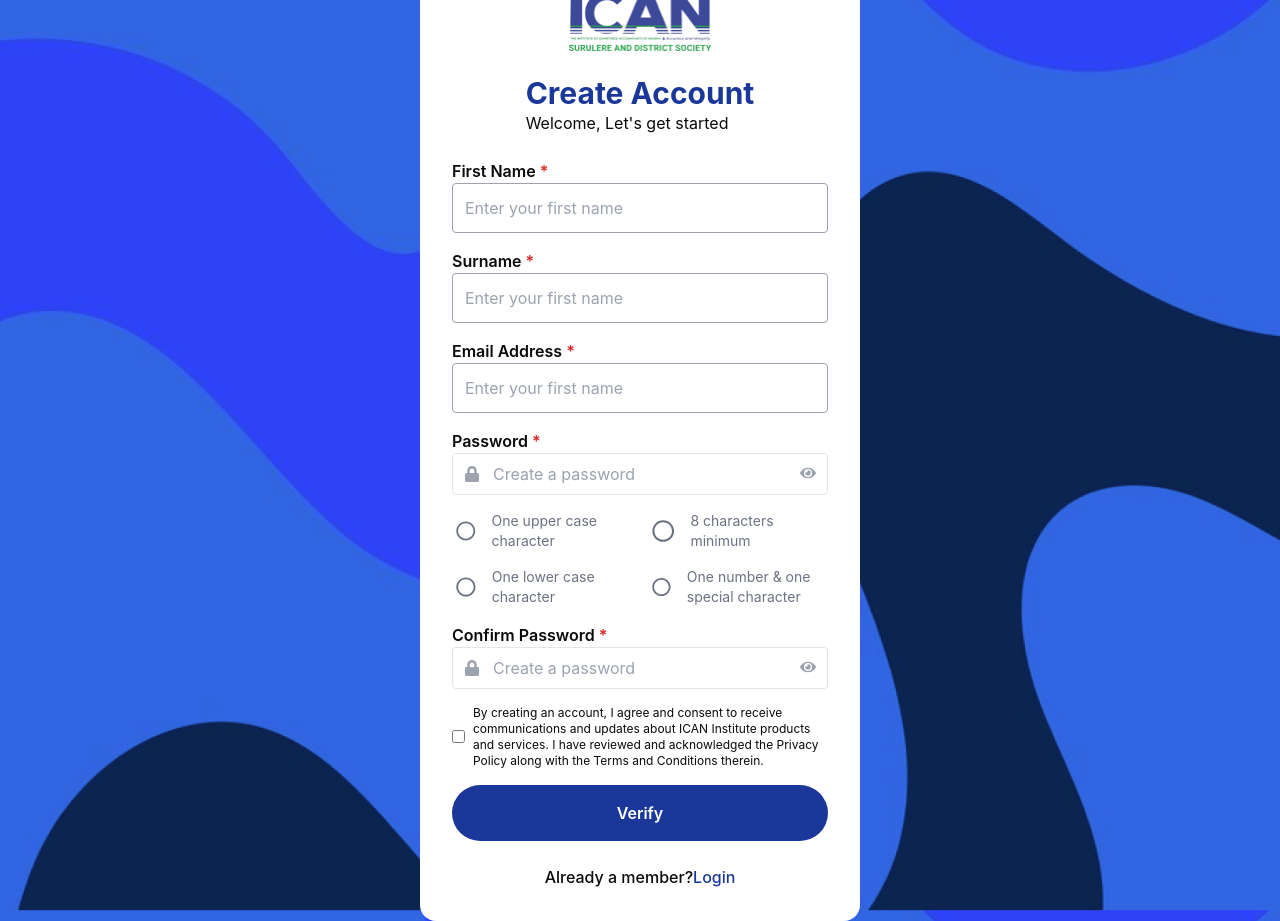
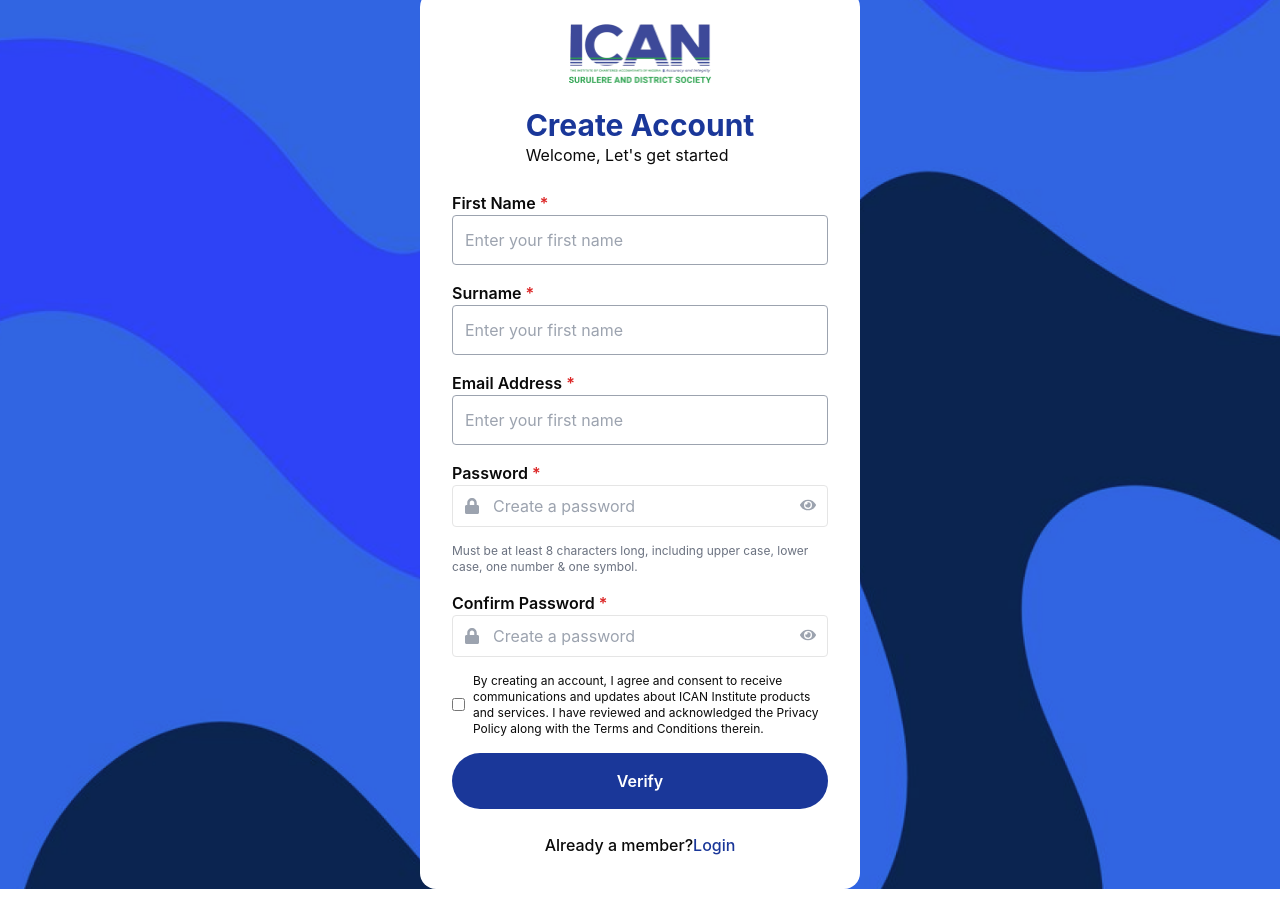
Before and after one commit to Edema-wxd/ican-frontend, a Next.js app: page /sign-up in a window 1280 px wide. After the commit the page ends 889 px from the top, so only its background shows below. Built offline with nearby package versions, Linux system fonts and the light colour scheme.

Commit message:
Updated Password

```diff
--- a/src/app/(auth)/sign-up/page.tsx
+++ b/src/app/(auth)/sign-up/page.tsx
@@ -352,56 +352,35 @@
                 {showPassword ? <FaEyeSlash /> : <FaEye />}
               </button>
             </div>
-            <div className="pt-4 grid grid-cols-2 gap-4">
-              <div
-                className={`text-sm w-fit h-fit justify-start ${
-                  pupper ? " text-green-500 " : "text-gray-500"
-                } items-center flex flex-row gap-3`}
-              >
-                {" "}
-                {pupper ? (
-                  <FaRegCheckCircle className="w-6 h-6 m-1" />
-                ) : (
-                  <FaRegCircle className="w-6 h-6 m-1" />
-                )}
-                <p>One upper case character</p>
-              </div>
-              <div
-                className={`text-sm w-fit h-fit justify-start ${
-                  plength ? " text-green-500 " : "text-gray-500"
-                } items-center flex flex-row gap-3`}
-              >
-                {plength ? (
-                  <FaRegCheckCircle className="w-6 h-6 m-1" />
-                ) : (
-                  <FaRegCircle className="w-6 h-6 m-1" />
-                )}
-                <p className="w-fit">8 characters minimum</p>
-              </div>
-              <div
-                className={`text-sm w-fit h-fit justify-start ${
-                  plower ? " text-green-500 " : "text-gray-500"
-                } items-center flex flex-row gap-3`}
-              >
-                {plower ? (
-                  <FaRegCheckCircle className="w-6 h-6 m-1" />
-                ) : (
-                  <FaRegCircle className="w-6 h-6 m-1" />
-                )}
-                <p className="w-fit">One lower case character</p>
-              </div>
-              <div
-                className={`text-sm w-fit h-fit justify-start ${
-                  pnumber ? " text-green-500 " : "text-gray-500"
-                } items-center flex flex-row gap-3`}
-              >
-                {pnumber ? (
-                  <FaRegCheckCircle className="w-6 h-6 m-1" />
-                ) : (
-                  <FaRegCircle className="w-6 h-6 m-1" />
-                )}
-                <p className="w-fit">One number & one special character</p>
-              </div>
+            <div className="pt-4  ">
+              <p className="text-xs  text-gray-500">
+                Must be at least{" "}
+                <span
+                  className={`${
+                    plength ? " text-green-500 " : "text-gray-500"
+                  }`}
+                >
+                  8 characters long,{" "}
+                </span>
+                including{" "}
+                <span
+                  className={`${pupper ? " text-green-500 " : "text-gray-500"}`}
+                >
+                  upper case,{" "}
+                </span>
+                <span
+                  className={`${plower ? " text-green-500 " : "text-gray-500"}`}
+                >
+                  lower case,{" "}
+                </span>
+                <span
+                  className={`${
+                    pnumber ? " text-green-500 " : "text-gray-500"
+                  }`}
+                >
+                  one number & one symbol.
+                </span>
+              </p>
             </div>
           </div>
           <div className="  w-full flex flex-col">
```
